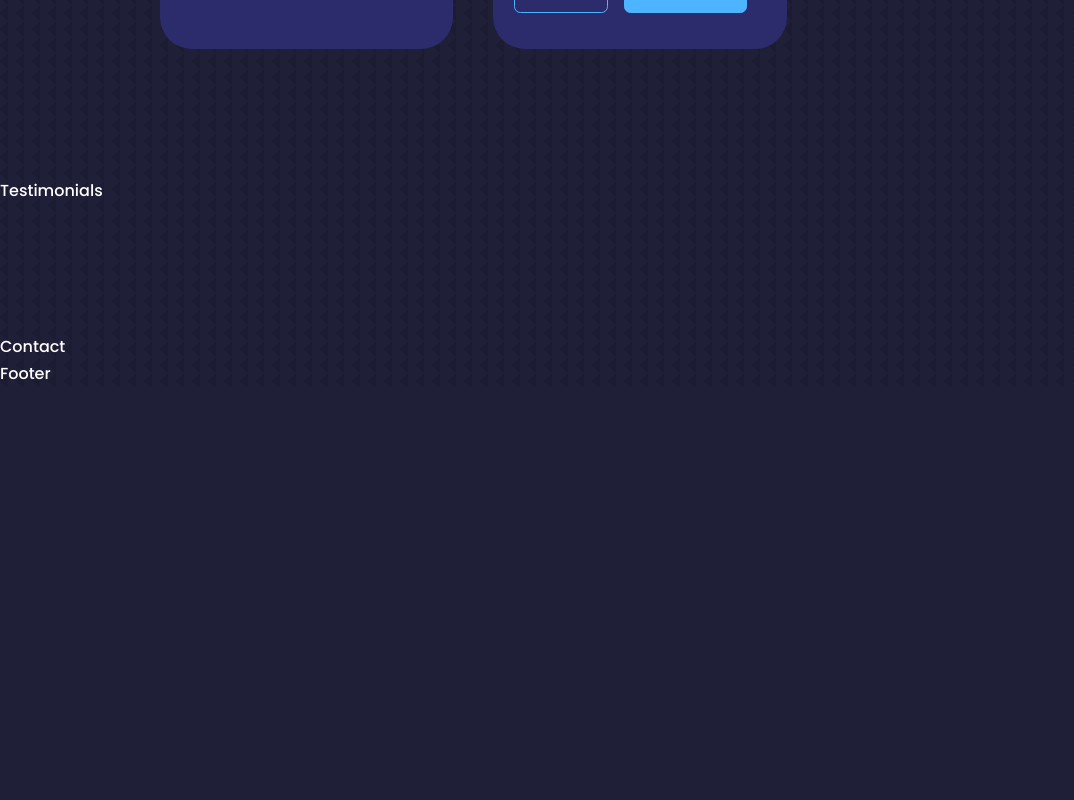
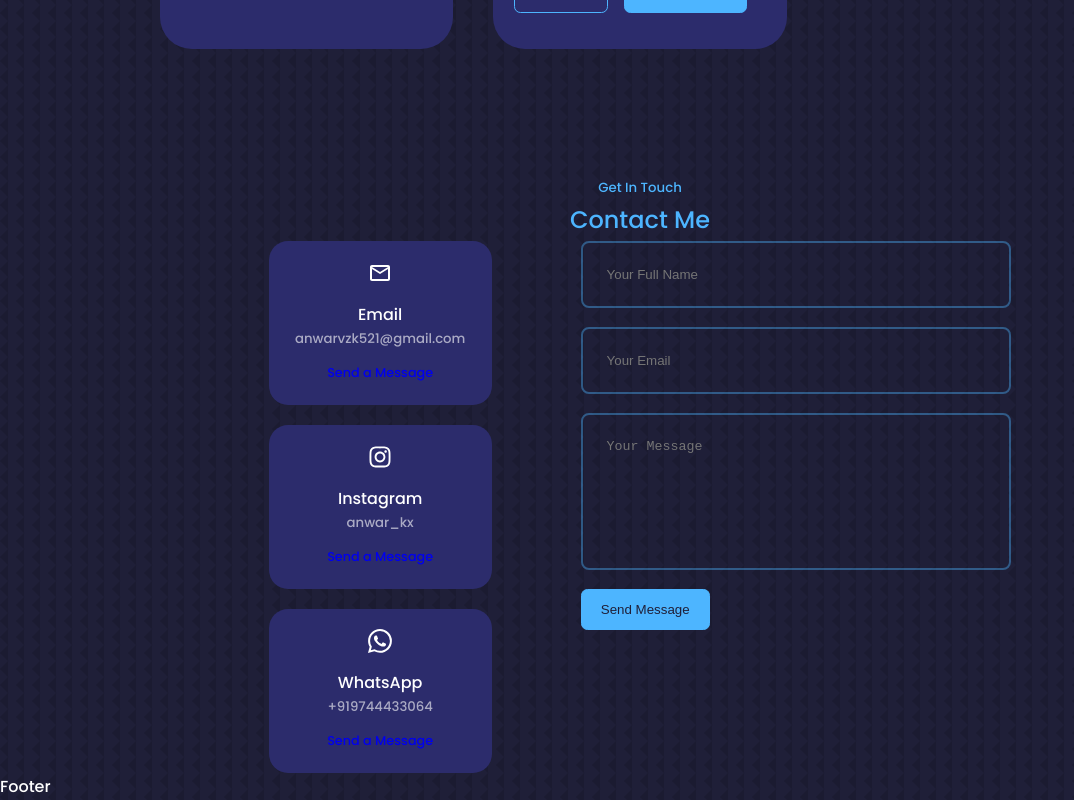
Before and after one commit to anwarkvzk/personal-website, a React (Create React App) app: page / in a window 1280 px wide. Shown: the part 2683-3483 px from the top of the page, without its empty margins (0-1074 px from the left). Before the commit the page ends 3070 px from the top, so only its background shows below. Built offline with nearby package versions, Linux system fonts and the light colour scheme.

Commit message:
Contact Component Added and Styled

```diff
--- a/src/App.js
+++ b/src/App.js
@@ -5,7 +5,6 @@ import About from "./components/about/About";
 import Experience from './components/Experience/Experience'
 import Services from './components/services/Services'
 import Portfolio from './components/portfolio/Portfolio'
-import Testimonials from './components/testimonials/Testimonials'
 import Contact from './components/Contact/Contact'
 import Footer from './components/footer/Footer'
 
@@ -18,7 +17,6 @@ function App() {
       <Experience />
       <Services />
       <Portfolio />
-      <Testimonials />
       <Contact />
       <Footer />
     </>
--- a/src/components/Contact/Contact.jsx
+++ b/src/components/Contact/Contact.jsx
@@ -1,10 +1,46 @@
-import React from 'react'
-import './contact.css'
+import React from "react";
+import "./contact.css";
+import {MdOutlineEmail} from 'react-icons/md'
+import { FaInstagram } from "react-icons/fa";
+import {BsWhatsapp} from 'react-icons/bs'
 
 function Contact() {
   return (
-    <section id='contact'>Contact</section>
-  )
+    <section id="contact">
+      <h5>Get In Touch</h5>
+      <h2>Contact Me</h2>
+
+      <div className="container contact__container">
+        <div className="contact__options">
+          <article className="contact__option">
+            <MdOutlineEmail className="contact__option-icon"/>
+            <h4>Email</h4>
+            <h5>anwarvzk521@gmail.com</h5>
+            <a href="mailto:anwarvzk521@gmail.com" target='_blank'>Send a Message</a>
+          </article>
+          <article className="contact__option">
+            <FaInstagram className="contact__option-icon"/>
+            <h4>Instagram</h4>
+            <h5>anwar_kx</h5>
+            <a href="https://www.instagram.com/anwar_kx/" target='_blank'>Send a Message</a>
+          </article>
+          <article className="contact__option">
+            <BsWhatsapp className="contact__option-icon"/>
+            <h4>WhatsApp</h4>
+            <h5>+919744433064</h5>
+            <a href="https://wa.me/+919744433064" target='_blank'>Send a Message</a>
+          </article>
+        </div>
+        {/* END OF CONTACT OPTIONS */}
+        <form action="">
+          <input type="text" name="name" placeholder="Your Full Name" required/>
+          <input type="email" name="email" placeholder="Your Email" required />
+          <textarea name="message"  rows="7" placeholder="Your Message" required></textarea>
+          <button type="submit" className="btn btn-primary">Send Message</button>
+        </form>
+      </div>
+    </section>
+  );
 }
 
-export default Contact
+export default Contact;
--- a/src/components/Contact/contact.css
+++ b/src/components/Contact/contact.css
@@ -0,0 +1,60 @@
+.container.contact__container {
+    width: 58%;
+    display: grid;
+    grid-template-columns: 30% 58%;
+    gap: 12%;
+}
+
+.contact__options {
+    display: flex;
+    flex-direction: column;
+    gap: 1.2rem;
+}
+
+.contact__option {
+    background: var(--color-bg-variant);
+    padding: 1.2rem;
+    border-radius: 1.2rem;
+    text-align: center;
+    border: 1px solid transparent;
+    transition: var(--transiton);
+}
+
+.contact__option:hover {
+    background: transparent;
+    background: var(--color-primary-variant);
+}
+
+.contact__option-icon {
+    font-size: 1.5rem;
+    margin-bottom: 0.5rem;
+}
+
+.contact__option a{
+    margin-top:  0.7rem;
+    display: inline-block;
+    font-size: 0.8rem;
+}
+
+.contact__option h5{
+    color: var(--color-light);
+}
+
+
+/* =================== FORM ============== */
+
+form{
+    display: flex;
+    flex-direction: column;
+    gap: 1.2rem;
+}
+
+input,textarea{
+    width: 100%;
+    padding: 1.5rem;
+    border-radius: 0.5rem;
+    background: transparent;
+    border: 2px solid var(--color-primary-variant);
+    resize: none;
+    color: var(--color-white);
+}
--- a/src/components/header/HeaderSocials.jsx
+++ b/src/components/header/HeaderSocials.jsx
@@ -6,13 +6,13 @@ import { FaInstagram } from "react-icons/fa";
 function HeaderSocials() {
   return (
     <div className="header__socials">
-      <a href="linkedin.com/in/anwar-k" target="_blank">
+      <a href="https://www.linkedin.com/in/anwar-k" target="_blank">
         <BsLinkedin />
       </a>
-      <a href="github.com/anwarkvzk" target="_blank">
+      <a href="https://www.github.com/anwarkvzk" target="_blank">
         <FaGithub />
       </a>
-      <a href="instagram.com/anwar_kx" target="_blank">
+      <a href="https://www.instagram.com/anwar_kx" target="_blank">
         <FaInstagram />
       </a>
     </div>
```
